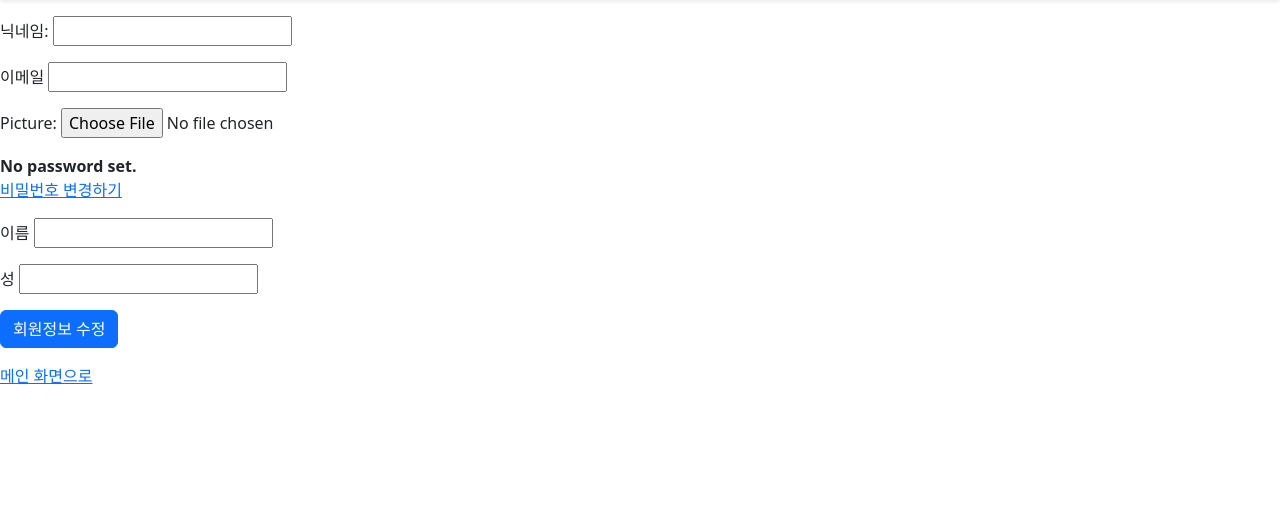
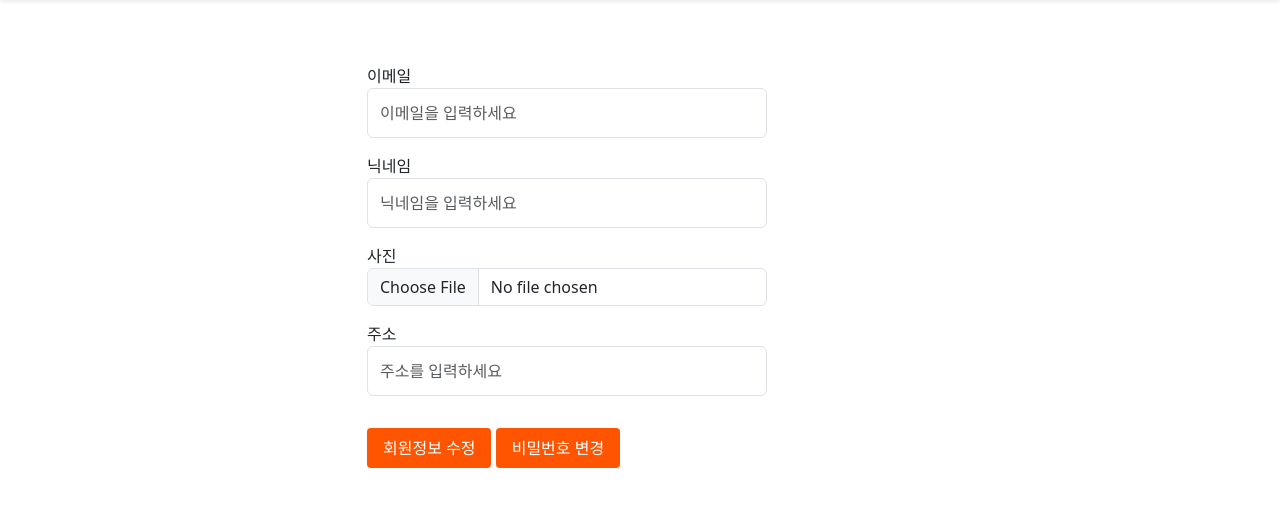
Before and after one commit to skysky44/goldang, a Django app: page /accounts/update/ in a window 1280 px wide. Shown: the part 67-574 px from the top of the page. Run offline with Django 3.2, Linux system fonts and the light colour scheme; a user stored in the database is signed in; data comes from the database, SQL or seed files in the repository; some libraries are stand-ins or nearby versions.

Commit message:
로그인, 회원정보수정, 비밀번호 변경 화면

```diff
--- a/accounts/forms.py
+++ b/accounts/forms.py
@@ -1,157 +1,185 @@
 from django import forms
-from django.contrib.auth.forms import UserCreationForm, UserChangeForm, ReadOnlyPasswordHashField, AuthenticationForm,  PasswordResetForm
-from django.contrib.auth import get_user_model, password_validation
+from django.contrib.auth.forms import (
+    UserCreationForm,
+    UserChangeForm,
+    AuthenticationForm,
+    PasswordChangeForm,
+)
+
+from django.contrib.auth import get_user_model
 from django.utils.translation import gettext_lazy as _
-from django.forms import CharField, PasswordInput
-from django.core.validators import RegexValidator
 
 
 class CustomUserCreationForm(UserCreationForm):
-    address = forms.CharField(label='주소', required=False)
+    username = forms.CharField(
+        label="아이디",
+        widget=forms.TextInput(
+            attrs={
+                "class": "form-control",
+                "placeholder": "아이디를 입력하세요",
+                "style": "width: 400px; height: 50px;",
+            }
+        ),
+    )
+    email = forms.EmailField(
+        label="이메일",
+        widget=forms.TextInput(
+            attrs={
+                "class": "form-control",
+                "placeholder": "이메일을 입력하세요",
+                "style": "width: 400px; height: 50px;",
+            }
+        ),
+    )
+
     password1 = forms.CharField(
-        label=_("비밀번호"),
-        label_suffix='',
-        strip=False,
-        widget=forms.PasswordInput(attrs={'autocomplete': 'new-password'}),
-        help_text=password_validation.password_validators_help_text_html(),
+        label="비밀번호",
+        widget=forms.PasswordInput(
+            attrs={
+                "class": "form-control",
+                "placeholder": "비밀번호를 입력하세요",
+                "style": "width: 400px; height: 50px;",
+            }
+        ),
     )
     password2 = forms.CharField(
-        label=_("비밀번호 확인"),
-        label_suffix='',
-        widget=forms.PasswordInput(attrs={'autocomplete': 'new-password'}),
-        strip=False,
-        help_text=_("비밀번호를 한번 더 입력하세요"),
+        label="비밀번호 확인",
+        widget=forms.PasswordInput(
+            attrs={
+                "class": "form-control",
+                "placeholder": "비밀번호를 다시 입력하세요",
+                "style": "width: 400px; height: 50px;",
+            }
+        ),
     )
 
     class Meta(UserCreationForm.Meta):
         model = get_user_model()
-        fields = (
-            'username',
-            'nickname',
-            'email',
-            'picture',
-            'address',
-            'password1',
-            'password2',
-        )
-
-    def __init__(self, *args, **kwargs):
-        super().__init__(*args, **kwargs)
-
-        self.fields['username'].label = '아이디'
-        self.fields['nickname'].label = '닉네임'
-        self.fields['email'].label = '이메일'
-        self.fields['picture'].label = '프로필 사진'
-        self.fields['address'].label = '주소'
-
-        self.fields['username'].widget.attrs.update({
-            'class': 'form-control',
-            'placeholder': '아이디',
-            'aria-label': 'Username',
-            'aria-describedby': 'username-addon'
-        })
-        self.fields['nickname'].widget.attrs.update({
-            'class': 'form-control',
-            'placeholder': '닉네임',
-            'aria-label': 'Nickname',
-            'aria-describedby': 'nickname-addon'
-        })
-        self.fields['email'].widget.attrs.update({
-            'class': 'form-control',
-            'placeholder': '이메일',
-            'aria-label': 'Email',
-            'aria-describedby': 'email-addon'
-        })
-        self.fields['picture'].widget.attrs.update({
-            'class': 'form-control',
-            'placeholder': '프로필 사진',
-            'aria-label': 'Picture',
-            'aria-describedby': 'picture-addon'
-        })
-        self.fields['address'].widget.attrs.update({
-            'class': 'form-control',
-            'placeholder': '주소',
-            'aria-label': 'Address',
-            'aria-describedby': 'address-addon'
-        })
+        fields = ("username", "email", "password1", "password2")
 
 
-class CustomUserCreationForm(UserCreationForm):
-    address = forms.CharField(label='주소', required=False)
-    nickname = forms.CharField(label='닉네임', max_length=30,
-                               validators=[RegexValidator(r'^[\w.@+-]+$', _('닉네임은 30자 이내의 알파벳, 숫자, 밑줄, @, ., +, - 문자만 가능합니다.'))])
-    picture = forms.ImageField(label='프로필 사진', required=False,
-                                help_text='2MB 이하의 jpg, jpeg, png, gif 이미지 파일을 업로드해주세요.')
-
-    class Meta(UserCreationForm.Meta):
-        model = get_user_model()
-        fields = (
-            'username',
-            'nickname',
-            'email',
-            'picture',
-            'address',
-            'password1',
-            'password2',
-        )
-
-
-class CustomPasswordResetForm(PasswordResetForm):
-    email = forms.EmailField(
-        label=_("이메일 주소"),
-        label_suffix='',
-        max_length=254,
-        widget=forms.EmailInput(attrs={
-            'autocomplete': 'email',
-            'class': 'form-control',
-            'placeholder': '이메일 주소'
-        }),
-        help_text=_("암호 재설정 링크를 받을 이메일 주소를 입력하세요."),
-    )
-
-class CustomUserChangeForm(UserChangeForm):
-    first_name = forms.CharField(label=_("이름"), label_suffix='')
-    last_name = forms.CharField(label=_("성"), label_suffix='')
-    email = forms.EmailField(label=_("이메일"), label_suffix='')
-    password = ReadOnlyPasswordHashField(
-        label='',
-        label_suffix='',
-        help_text=_(
-            '<a href="{}">비밀번호 변경하기</a>'
-        ),
-    )
-    class Meta(UserChangeForm.Meta):
-        model = get_user_model()
-        fields = (
-            'nickname',
-            'email',
-            'picture',
-
-        )
-
-# class CustomAuthenticationForm(AuthenticationForm):
-#     username = forms.CharField(label='아이디',
-#                                widget = forms.TextInput(attrs=
-#                                                         class="form-control",
-#                                                           placeholder="아이디",
-#                                                             aria-label="Username" aria'
+# class CustomPasswordResetForm(PasswordResetForm):
+#     email = forms.EmailField(
+#         label=_("이메일 주소"),
+#         label_suffix="",
+#         max_length=254,
+#         widget=forms.EmailInput(
+#             attrs={
+#                 "autocomplete": "email",
+#                 "class": "form-control",
+#                 "placeholder": "이메일 주소",
+#             }
+#         ),
+#         help_text=_("암호 재설정 링크를 받을 이메일 주소를 입력하세요."),
 #     )
 
 
+class CustomUserChangeForm(UserChangeForm):
+    email = forms.EmailField(
+        label="이메일",
+        widget=forms.TextInput(
+            attrs={
+                "class": "form-control",
+                "placeholder": "이메일을 입력하세요",
+                "style": "width: 400px; height: 50px;",
+            }
+        ),
+    )
+    nickname = forms.CharField(
+        label="닉네임",
+        widget=forms.TextInput(
+            attrs={
+                "class": "form-control",
+                "placeholder": "닉네임을 입력하세요",
+                "style": "width: 400px; height: 50px;",
+            }
+        ),
+    )
+    picture = forms.ImageField(
+        label="사진",
+        widget=forms.FileInput(
+            attrs={
+                "class": "form-control",
+                "placeholder": "사진을 선택하세요",
+                "style": "width: 400px;",
+            }
+        ),
+    )
+    address = forms.CharField(
+        label="주소",
+        widget=forms.TextInput(
+            attrs={
+                "class": "form-control",
+                "placeholder": "주소를 입력하세요",
+                "style": "width: 400px; height: 50px;",
+            }
+        ),
+    )
+
+    password = None
+
+    class Meta(UserChangeForm.Meta):
+        model = get_user_model()
+        fields = ("email", "nickname")
+
+
 class CustomAuthenticationForm(AuthenticationForm):
-    def __init__(self, *args, **kwargs):
-        super().__init__(*args, **kwargs)
-        self.fields['username'].label = '아이디'
-        self.fields['username'].widget.attrs.update({
-            'class': 'form-control',
-            'placeholder': '아이디',
-            'aria-label': 'Username',
-            'aria-describedby': 'username-addon'
-        })
-        self.fields['password'].label = '비밀번호'
-        self.fields['password'].widget = PasswordInput(attrs={
-            'class': 'form-control',
-            'placeholder': '비밀번호',
-            'aria-label': 'Password',
-            'aria-describedby': 'password-addon'
-        })
+    username = forms.CharField(
+        label="아이디",
+        widget=forms.TextInput(
+            attrs={
+                "class": "form-control",
+                "placeholder": "아이디를 입력하세요",
+                "style": "width: 400px; height: 50px;",
+                "autocomplete": "username",
+                #'style' : 'width: 400px;'
+            }
+        ),
+    )
+    password = forms.CharField(
+        label="비밀번호",
+        widget=forms.PasswordInput(
+            attrs={
+                "class": "form-control",
+                "placeholder": "비밀번호를 입력하세요",
+                "style": "width: 400px; height: 50px;",
+                "autocomplete": "current-password",
+                #'style' : 'width: 400px;'
+            }
+        ),
+    )
+
+
+class CustomPasswordChangeForm(PasswordChangeForm):
+    old_password = forms.CharField(
+        label=False,
+        widget=forms.PasswordInput(
+            attrs={
+                "class": "form-control",
+                "placeholder": "기존 비밀번호",
+                "style": "width: 400px; height: 50px;",
+            }
+        ),
+    )
+    new_password1 = forms.CharField(
+        label=False,
+        widget=forms.PasswordInput(
+            attrs={
+                "class": "form-control",
+                "placeholder": "새 비밀번호",
+                "style": "width: 400px; height: 50px;",
+            }
+        ),
+        help_text="",
+    )
+    new_password2 = forms.CharField(
+        label=False,
+        widget=forms.PasswordInput(
+            attrs={
+                "class": "form-control",
+                "placeholder": "새 비밀번호 확인",
+                "style": "width: 400px; height: 50px;",
+            }
+        ),
+        help_text="",
+    )
--- a/accounts/templates/accounts/login.html
+++ b/accounts/templates/accounts/login.html
@@ -29,12 +29,10 @@
       <h2 class="mb-4">로그인</h2>
       <form method="post">
         {% csrf_token %}
-        <div class="form-group">
-          {{ form.username.label_tag }}
+        <div class="form-group mt-3">
           {{ form.username }}
         </div>
-        <div class="form-group">
-          {{ form.password.label_tag }}
+        <div class="form-group mt-3">
           {{ form.password }}
         </div>
         <button type="submit" class="btn btn-orange mt-3">로그인</button>
--- a/accounts/templates/accounts/update.html
+++ b/accounts/templates/accounts/update.html
@@ -5,10 +5,34 @@
 {% endblock title %}
 
 {% block content %}
-<form action="{% url 'accounts:update' %}" method="POST" class="my-3" enctype="multipart/form-data">
-  {% csrf_token %}
-  {{ form.as_p }}
-  <button type="submit" class="btn btn-primary">회원정보 수정</button>
-</form>
-<a href="{% url 'plates:index' %}">메인 화면으로</a>
+<div class="container ms-auto me-auto mt-5">
+  <div class="row justify-content-center">
+    <div class="col-md-6">
+      <form action="{% url 'accounts:update' %}" method="POST" class="my-3" enctype="multipart/form-data">
+        {% csrf_token %}
+        <div class="form-group my-3">
+          {{ form.email.label }}
+          {{ form.email }}
+        </div>
+        <div class="form-group my-3">
+          {{ form.nickname.label }}
+          {{ form.nickname }}
+        </div>
+        <div class="form-group my-3">
+          {{ form.picture.label }}
+          {{ form.picture }}
+        </div>
+        <div class="form-group my-3">
+          {{ form.address.label }}
+          {{ form.address }}
+        </div>
+        <div>
+          <button type="submit" class="btn btn-orange mt-3">회원정보 수정</button>
+          <a href="{% url 'accounts:change_password' %}" class="btn btn-orange mt-3">비밀번호 변경</a>
+        </div>
+      </form>
+    </div>
+  </div>
+</div>
+
 {% endblock content %}
--- a/accounts/views.py
+++ b/accounts/views.py
@@ -2,98 +2,105 @@ from django.shortcuts import render, redirect
 from django.contrib.auth import login as auth_login
 from django.contrib.auth import logout as auth_logout
 from django.contrib.auth import update_session_auth_hash, get_user_model
-from django.contrib.auth.forms import AuthenticationForm, PasswordChangeForm
 from django.contrib.auth.decorators import login_required
-from .forms import CustomUserCreationForm, CustomUserChangeForm, CustomAuthenticationForm
+from .forms import (
+    CustomUserCreationForm,
+    CustomUserChangeForm,
+    CustomAuthenticationForm,
+    CustomPasswordChangeForm,
+)
 from django.http import JsonResponse
+
 
 # Create your views here.
 def signup(request):
     if request.user.is_authenticated:
-        return redirect('plates:index')
+        return redirect("plates:index")
 
-    if request.method == 'POST':
+    if request.method == "POST":
         form = CustomUserCreationForm(data=request.POST, files=request.FILES)
         if form.is_valid():
             user = form.save()
             auth_login(request, user)
-            return redirect('plates:index')
+            return redirect("plates:index")
     else:
         form = CustomUserCreationForm()
     context = {
-        'form': form,
+        "form": form,
     }
-    return render(request, 'accounts/signup.html', context)
+    return render(request, "accounts/signup.html", context)
 
 
 def login(request):
     if request.user.is_authenticated:
-        return redirect('plates:index')
+        return redirect("plates:index")
 
-    if request.method == 'POST':
+    if request.method == "POST":
         form = CustomAuthenticationForm(request, request.POST)
         if form.is_valid():
             auth_login(request, form.get_user())
-            return redirect('plates:index')
+            return redirect("plates:index")
     else:
         form = CustomAuthenticationForm()
     context = {
-        'form': form,
+        "form": form,
     }
-    return render(request, 'accounts/login.html', context)
+    return render(request, "accounts/login.html", context)
 
 
 @login_required
 def logout(request):
     auth_logout(request)
-    return redirect('plates:index')
+    return redirect("plates:index")
 
 
 @login_required
 def delete(request):
     request.user.delete()
     auth_logout(request)
-    return redirect('plates:index')
+    return redirect("plates:index")
 
 
 @login_required
 def update(request):
-    if request.method == 'POST':
-        form = CustomUserChangeForm(request.POST, instance=request.user, files=request.FILES)
+    if request.method == "POST":
+        form = CustomUserChangeForm(
+            request.POST, instance=request.user, files=request.FILES
+        )
         if form.is_valid():
             form.save()
-            return redirect('plates:index')
+            return redirect("plates:index")
     else:
         form = CustomUserChangeForm(instance=request.user)
     context = {
-        'form': form,
+        "form": form,
     }
-    return render(request, 'accounts/update.html', context)
+    return render(request, "accounts/update.html", context)
 
 
 @login_required
 def change_password(request):
-    if request.method == 'POST':
-        form = PasswordChangeForm(user=request.user, data=request.POST)
+    if request.method == "POST":
+        form = CustomPasswordChangeForm(user=request.user, data=request.POST)
         if form.is_valid():
             user = form.save()
             update_session_auth_hash(request, user)
-            return redirect('plates:index')
+            return redirect("plates:index")
     else:
-        form = PasswordChangeForm(request.user)
+        form = CustomPasswordChangeForm(request.user)
     context = {
-        'form': form,
+        "form": form,
     }
-    return render(request, 'accounts/change_password.html', context)
+    return render(request, "accounts/change_password.html", context)
 
 
 @login_required
 def profile(request, username):
     User = get_user_model()
     context = {
-        'person': User.objects.get(username=username),
+        "person": User.objects.get(username=username),
     }
-    return render(request, 'accounts/profile.html', context)
+    return render(request, "accounts/profile.html", context)
 
 
 @login_required
@@ -110,9 +117,9 @@ def follow(request, user_pk):
             user.followers.add(me)
             is_followed = True
         context = {
-            'is_followed': is_followed,
-            'followings_count': user.followings.count(),
-            'followers_count': user.followers.count(),
+            "is_followed": is_followed,
+            "followings_count": user.followings.count(),
+            "followers_count": user.followers.count(),
         }
         return JsonResponse(context)
-    return redirect('accounts:profile', user.username)
+    return redirect("accounts:profile", user.username)
--- a/templates/base.html
+++ b/templates/base.html
@@ -192,6 +192,18 @@
       font-size: 15px;
     }
 
+    .btn-orange {
+      background-color: #FF5500;
+      color: #FFFFFF;
+      border: none;
+      border-radius: 4px;
+      padding: 8px 16px;
+      font-size: 16px;
+    }
+    .btn-orange:hover {
+      background-color: #FF5500;
+    }
+
   </style>
 </head>
 <body>
```
Also changed, not shown: accounts/te.py (added, +191 -0 lines), accounts/templates/accounts/change_password.html (+11 -5 lines), accounts/templates/accounts/signup.html (+8 -8 lines).
